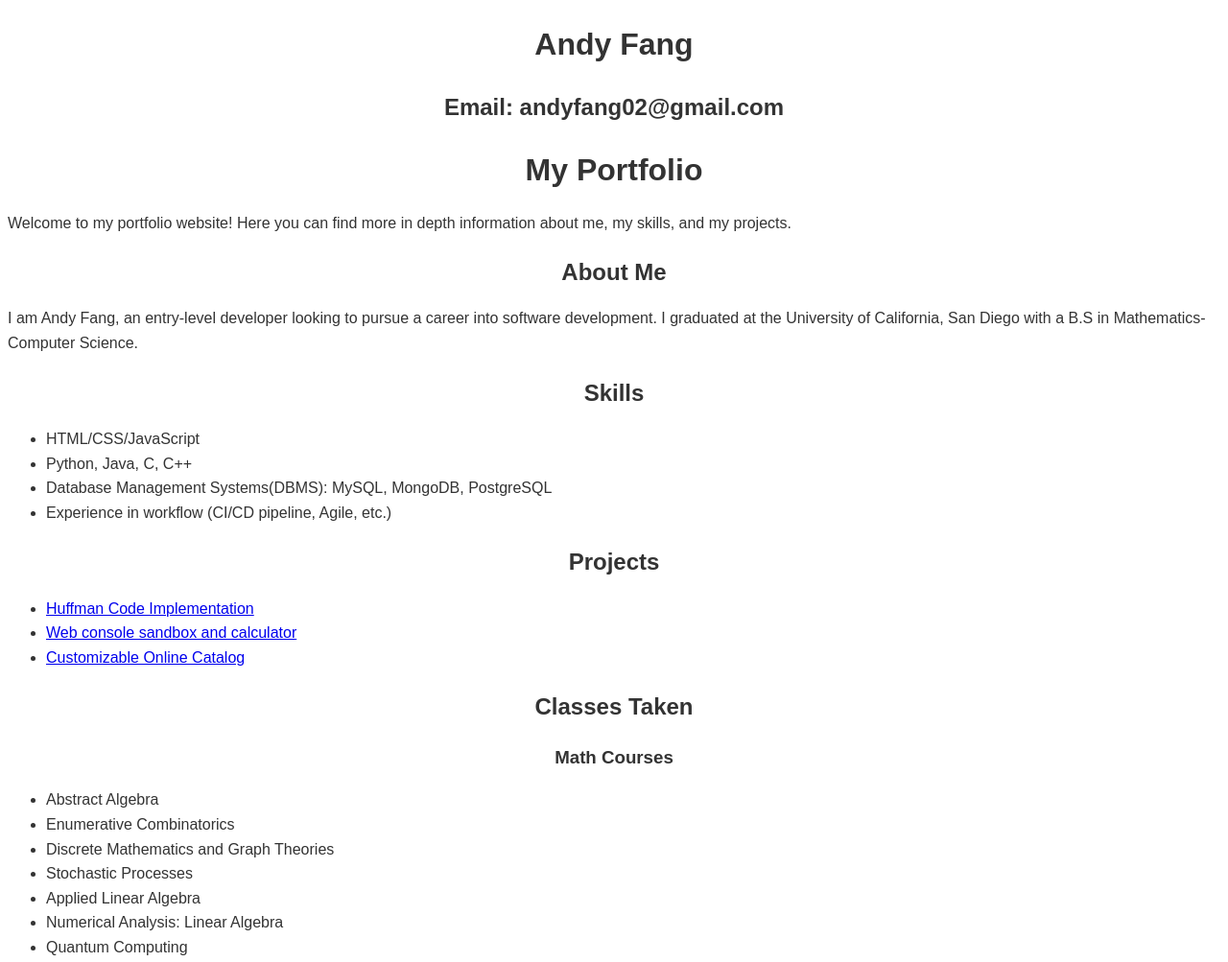
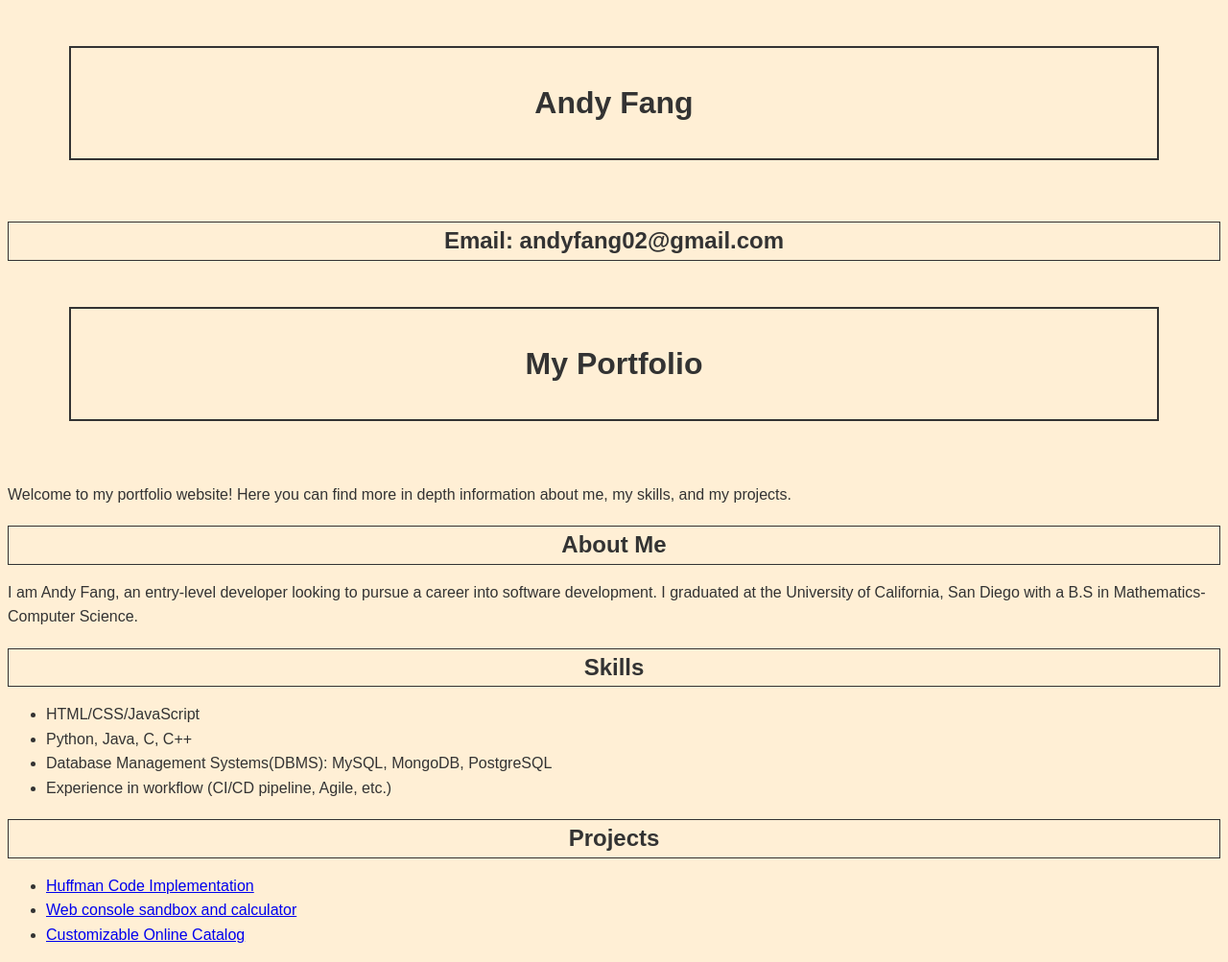
Before and after one commit to A4Fang/Portfolio, a plain HTML site: page index.html in a window 1280 px wide. Shown: the top 1003 px of the page at 96% size. Drawn offline with Linux system fonts and the light colour scheme.

Commit message:
Update index.css

```diff
--- a/index.css
+++ b/index.css
@@ -2,13 +2,22 @@ body {
     font-family: Arial, sans-serif;
     line-height: 1.6;
     color: #333;
+    background: papayawhip;
    }
 
-h1, h2, h3, h4, h5, h6 {
-margin-bottom: 10px;
-text-align: center;
+h1 {
+    margin-bottom: 10px;
+    text-align: center;
+    border: #333 solid 2px;
+    padding: 1em;
+    margin-top: 1.5em;
+    margin-bottom: 2em;
+    margin-left: 2em;
+    margin-right: 2em;
 }
 
-.container {
-
+h2 {
+    margin-bottom: 10px;
+    text-align: center;
+    border: #333  solid 1px;
 }
```
